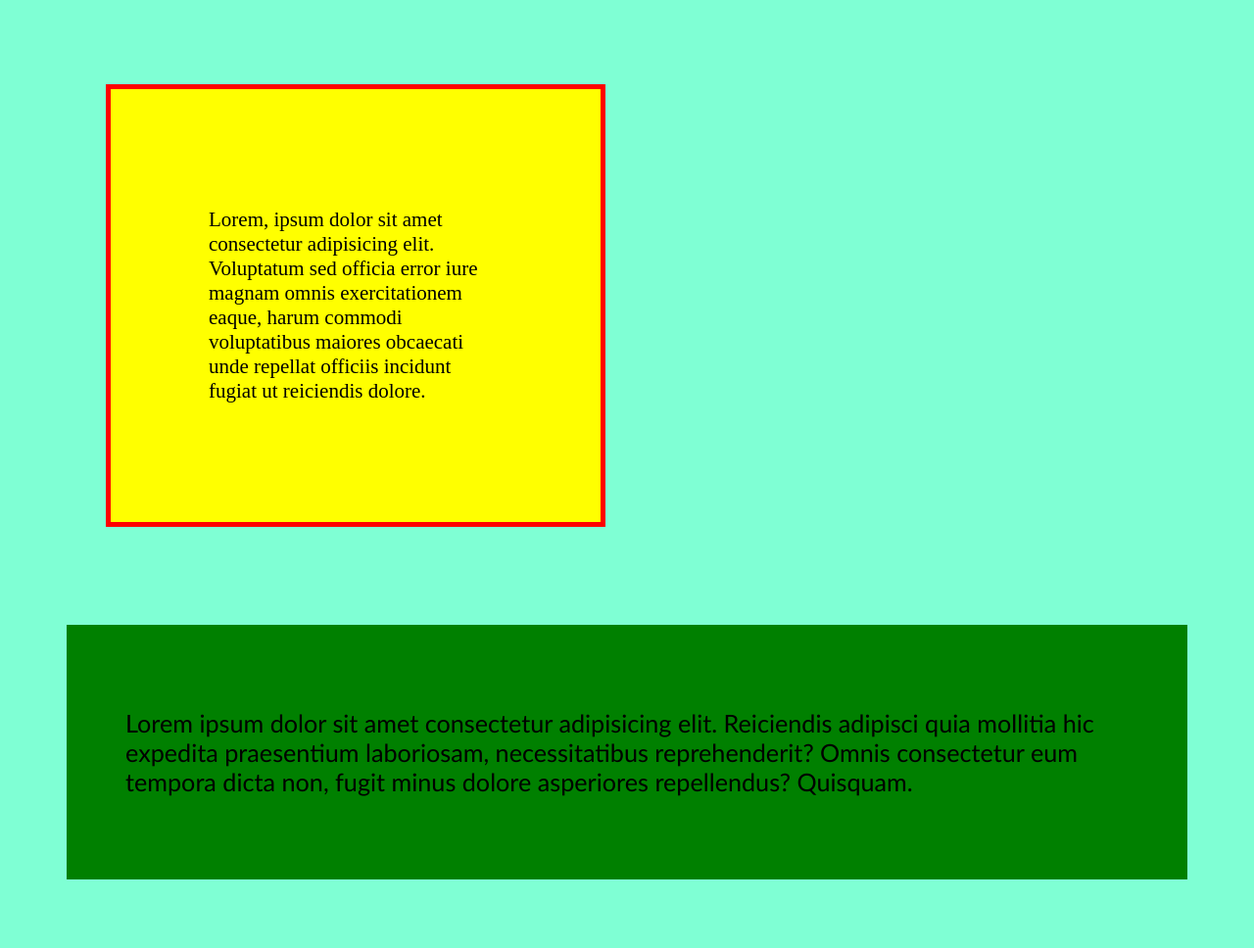
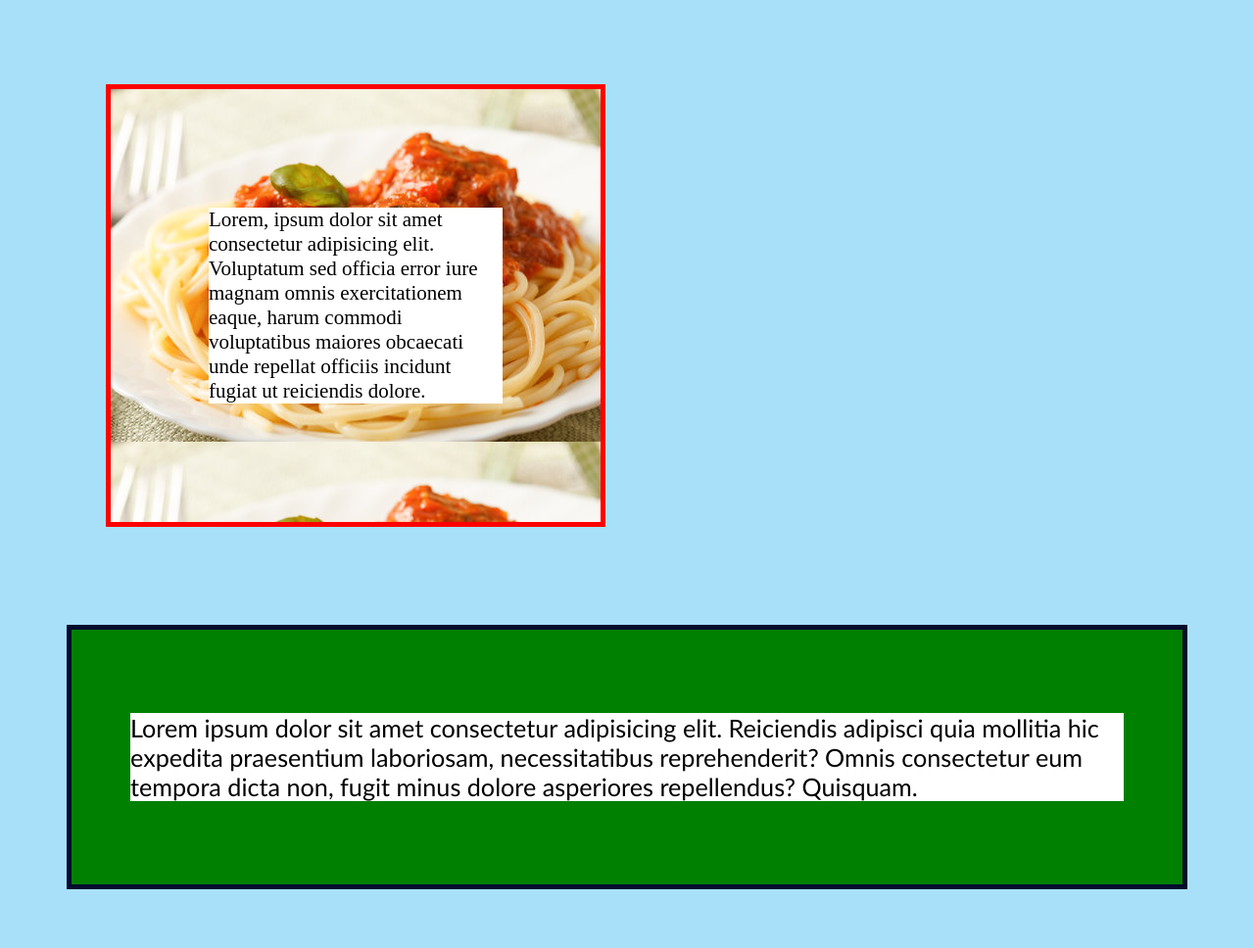
Before and after one commit to alptuna35/cssboxworks, a plain HTML site: page index.html in a window 1280 px wide. Shown: the part 141-1109 px from the top of the page at 98% size. Drawn offline with Linux system fonts and the light colour scheme.

Commit message:
i learned how can i add background images

```diff
--- a/styles.css
+++ b/styles.css
@@ -1,5 +1,5 @@
 body{
-    background-color: aquamarine;
+    background-color: rgb(168, 224, 250);
     color: white;
     font-size: 21px;
 }
@@ -11,6 +11,7 @@ h1  {
 
 p   {
     color: black;
+    background: white;
 }
 
 .second {
@@ -18,12 +19,14 @@ p   {
     font-size: larger;
     font-family: 'Gill Sans', 'Gill Sans MT', Calibri, 'Trebuchet MS', sans-serif;
     margin: 60px;
-    border: 60px;
+    border: 5px;
+    border-color: rgb(5, 11, 44);
+    border-style: solid;
     padding: 60px;
 }
 
 .box    {
-    background: yellow;
+    background-image: url(images/pasta.jpg);
     width: 300px;
     margin: 100px;
     border: 5px;
```
Also changed, not shown: images/food-lasagna-wallpaper-preview.jpg (added), images/pasta.jpg (added).
